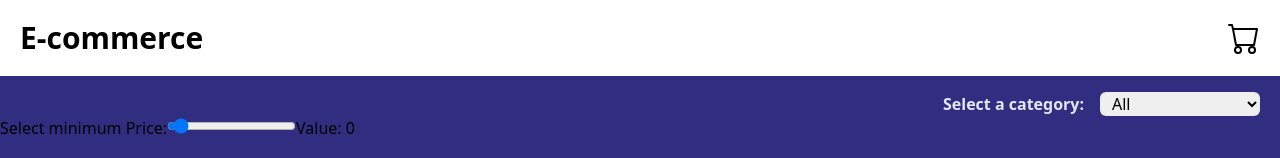
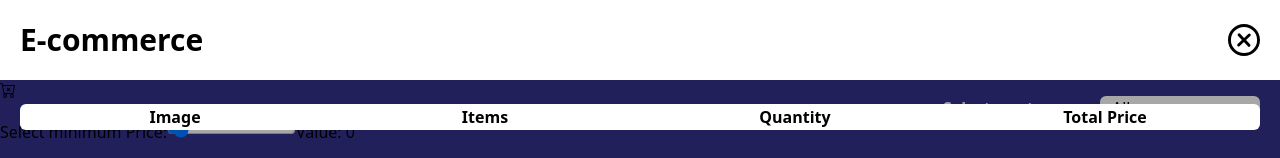
Before and after one commit to Guille-Sanchez/e-commerce-with-API, a React (Vite) app: page / in a window 1280 px wide. Both pictures are taken after a click on the button 1244 px from the left and 38 px from the top of the page. Shown: the top 158 px of the page. Built offline with nearby package versions, Linux system fonts and the light colour scheme.

Commit message:
Add table to cart so users can check their items saved

```diff
--- a/src/App.tsx
+++ b/src/App.tsx
@@ -1,3 +1,5 @@
+import { useState } from 'react'
+import { Cart } from './components/Cart'
 import { CategoryForm } from './components/CategoryForm'
 import { EcommerItems } from './components/EcommerItems'
 import { MinPriceForm } from './components/MinPriceForm'
@@ -6,9 +8,11 @@ import { CartContextProvider } from './context/CartContext'
 import { SortContextProvider } from './context/SortContext'
 
 function App (): JSX.Element {
+  const [showCart, setShowCart] = useState(false)
   return (
     <CartContextProvider>
-      <Navbar />
+      <Navbar setShowCart={setShowCart} showCart={showCart}/>
+      {showCart && <Cart setShowCart={setShowCart}/>}
 
       <main className='bg-indigo-900 min-w-full min-h-full font'>
         <SortContextProvider>
--- a/src/assets/icons.tsx
+++ b/src/assets/icons.tsx
@@ -40,3 +40,56 @@ export const IconCartCheckFill = (props: React.SVGProps<SVGSVGElement>): JSX.Ele
     </svg>
   )
 }
+
+export const IconCloseO = (props: React.SVGProps<SVGSVGElement>): JSX.Element => {
+  return (
+    <svg fill="none" viewBox="0 0 24 24" height="1em" width="1em" {...props}>
+      <path
+        fill="currentColor"
+        d="M16.34 9.322a1 1 0 10-1.364-1.463l-2.926 2.728L9.322 7.66A1 1 0 007.86 9.024l2.728 2.926-2.927 2.728a1 1 0 101.364 1.462l2.926-2.727 2.728 2.926a1 1 0 101.462-1.363l-2.727-2.926 2.926-2.728z"
+      />
+      <path
+        fill="currentColor"
+        fillRule="evenodd"
+        d="M1 12C1 5.925 5.925 1 12 1s11 4.925 11 11-4.925 11-11 11S1 18.075 1 12zm11 9a9 9 0 110-18 9 9 0 010 18z"
+        clipRule="evenodd"
+      />
+    </svg>
+  )
+}
+
+export const IconAdd = (props: React.SVGProps<SVGSVGElement>): JSX.Element => {
+  return (
+    <svg
+      viewBox="0 0 512 512"
+      fill="currentColor"
+      height="1em"
+      width="1em"
+      {...props}
+    >
+      <path
+        fill="none"
+        stroke="currentColor"
+        strokeLinecap="round"
+        strokeLinejoin="round"
+        strokeWidth={32}
+        d="M256 112v288M400 256H112"
+      />
+    </svg>
+  )
+}
+
+export const IconSubtractLine = (props: React.SVGProps<SVGSVGElement>): JSX.Element => {
+  return (
+    <svg
+      viewBox="0 0 24 24"
+      fill="currentColor"
+      height="1em"
+      width="1em"
+      {...props}
+    >
+      <path fill="none" d="M0 0h24v24H0z" />
+      <path d="M5 11h14v2H5z" />
+    </svg>
+  )
+}
--- /dev/null
+++ b/src/components/Cart.tsx
@@ -0,0 +1,75 @@
+import { CartContext } from '../context/CartContext'
+import { useContext } from 'react'
+import { IconAdd, IconCartX, IconSubtractLine } from '../assets/icons'
+
+interface Props {
+  setShowCart: React.Dispatch<React.SetStateAction<boolean>>
+}
+
+export const Cart = ({ setShowCart }: Props): JSX.Element => {
+  const { cart, setCart } = useContext(CartContext)
+
+  return (
+    <div className='absolute inset-0 top-20 bg-black bg-opacity-30 z-10'>
+        <button onClick={() => { setShowCart((prev) => { return (!prev) }) }}>
+          <IconCartX />
+        </button>
+      <div className='mr-5 ml-5'>
+        <table className='table-fixed bg-white w-full rounded-md'>
+
+          <thead className='pt-50'>
+            <tr>
+              <th className='max-w-min'>Image</th>
+              <th>Items</th>
+              <th>Quantity</th>
+              <th>Total Price</th>
+            </tr>
+          </thead>
+          <tbody>
+            {
+              (cart.slice(1)).map((product, index) => {
+                return (
+                  <tr key={product.id} className=''>
+                    <th>
+                      <div className='flex items-center gap-2 justify-center'>
+                        <img
+                          src={product.image}
+                          alt={product.title}
+                          className='w-5 object-contain'
+                          />
+                          <IconCartX />
+                      </div>
+                    </th>
+                    <th>
+                      <p className='truncate w-20'>{product.title}</p>
+                    </th>
+                    <th>
+                      <form>
+                        <div>
+                          <button><IconSubtractLine/></button>
+                            <input
+                              onChange={(event) => {
+                                const value = event.currentTarget.value
+                                const currentProduct = { ...product, quantity: Number(value) }
+                                cart.splice((index + 1), 1, { ...currentProduct })
+                                setCart(() => {
+                                  return ([...cart])
+                                })
+                              }}
+                              value={product.quantity}
+                              className='w-5'/>
+                          <button><IconAdd/></button>
+                        </div>
+                      </form>
+                    </th>
+                    <th>$ {product.quantity * product.price}</th>
+                  </tr>
+                )
+              })
+            }
+          </tbody>
+        </table>
+      </div>
+    </div>
+  )
+}
--- a/src/components/Navbar.tsx
+++ b/src/components/Navbar.tsx
@@ -1,16 +1,21 @@
-import { useContext /*, useEffect */ } from 'react'
-import { IconCart } from '../assets/icons'
-import { CartContext } from '../context/CartContext'
+import { IconCart, IconCloseO } from '../assets/icons'
 
-export const Navbar = (): JSX.Element => {
-  const { cart } = useContext(CartContext)
+interface Props {
+  showCart: boolean
+  setShowCart: React.Dispatch<React.SetStateAction<boolean>>
+}
 
-  console.log(cart)
+export const Navbar = ({ showCart, setShowCart }: Props): JSX.Element => {
   return (
-    <div className='bg-white flex items-center justify-between pr-5 pl-5'>
+    <div className='bg-white flex items-center justify-between pr-5 pl-5 h-20'>
       <h1 className='pt-5 pb-5 text-3xl font-extrabold'>E-commerce</h1>
-      <button>
-        <IconCart viewBox='0 0 16 16' height={'32px'} width={'32px'}/>
+      <button
+        onClick={() => { setShowCart((prev) => { return (!prev) }) }}
+        >
+          {showCart
+            ? <IconCloseO viewBox='2 1 20 22' height={'32px'} width={'32px'}/>
+            : <IconCart viewBox='0 0 16 16' height={'32px'} width={'32px'}/>
+          }
       </button>
     </div>
   )
--- a/src/context/CartContext.tsx
+++ b/src/context/CartContext.tsx
@@ -22,7 +22,7 @@ export const CartContext = createContext<cartInterfaceContext>({
     quantity: 0,
     title: ''
   }],
-  setCart: (prev) => { return ([{ ...prev }]) }
+  setCart: () => {}
 })
 
 export const CartContextProvider = ({ children }: SortContextProviderProps): JSX.Element => {
--- a/src/context/SortContext.tsx
+++ b/src/context/SortContext.tsx
@@ -7,10 +7,6 @@ export const SortByContext = createContext<sortByInterfaceContext>({
     minPrice: 0
   },
   setSortBy: (prev) => { return ({ ...prev }) }
-  /* (_value: React.SetStateAction<{
-    category: string
-    minPrice: number
-  }>) => {} */
 })
 
 export const SortContextProvider = ({ children }: SortContextProviderProps): JSX.Element => {
--- a/src/hooks/useSorting.tsx
+++ b/src/hooks/useSorting.tsx
@@ -17,7 +17,7 @@ export const useSorting = ({ eCommerceProducts, setEcommerceProducts }: eCommerc
         setOriginalProducts(() => [...eCommerceProducts])
       }
 
-      sortProducts({ sortBy, setEcommerceProducts, originalProducts })
+      sortProducts({ sortBy, setEcommerceProducts, originalProducts }) // This must be async, or in first render it does not work
     }
     return () => {
       subscribed = false
--- a/src/index.css
+++ b/src/index.css
@@ -3,6 +3,10 @@
 @tailwind utilities;
 
 html, #root, body {
-  height: 100%;
-  width: 100%;
+  min-height: 100%;
+  min-width: 100%;
 }
+
+#root {
+  position: relative;
+}
--- a/src/logic/sortProducts.tsx
+++ b/src/logic/sortProducts.tsx
@@ -2,6 +2,7 @@ import { type sortProductsProps } from '../types.d'
 
 export const sortProducts = ({ sortBy, setEcommerceProducts, originalProducts }: sortProductsProps): void => {
   if (originalProducts == null) return
+
   setEcommerceProducts(() =>
     originalProducts.filter((product) => {
       return (
```
